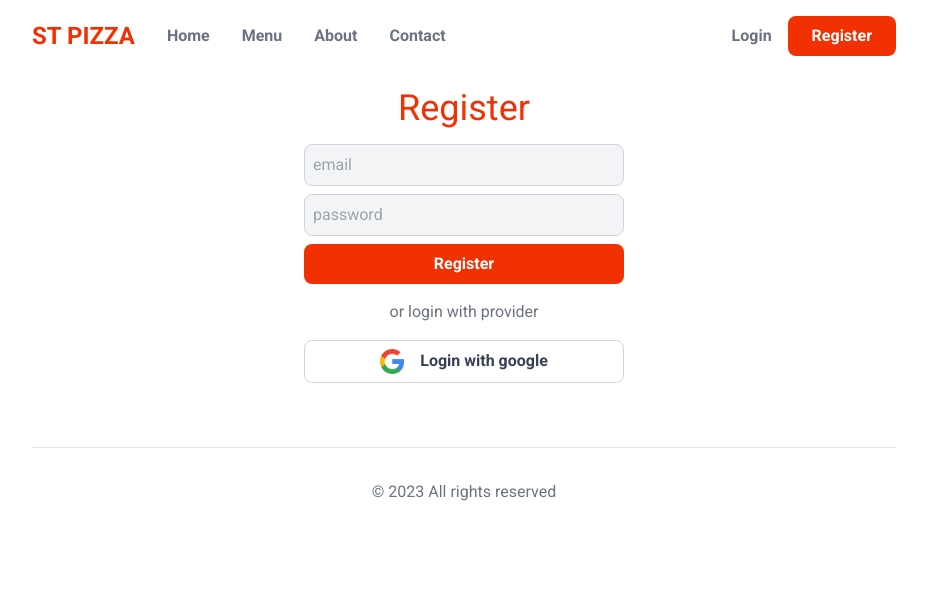
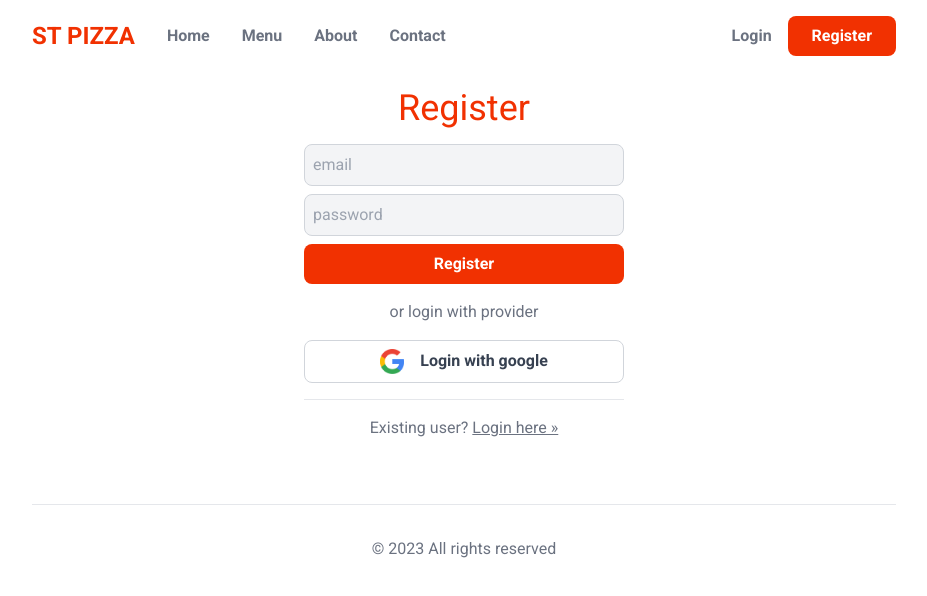
Before and after one commit to vvu060/food-delivery-app, a Next.js app: page /register in a window 1280 px wide. Shown: the top 596 px of the page, without its empty margins (176-1103 px from the left). Built offline with nearby package versions, Linux system fonts and the light colour scheme.

Commit message:
Add user registration functionality

```diff
--- a/src/app/register/page.tsx
+++ b/src/app/register/page.tsx
@@ -1,14 +1,74 @@
+'use client';
 import Image from 'next/image';
-import React from 'react';
+import Link from 'next/link';
+import React, { useState } from 'react';
 
 const RegisterPage = () => {
+  const [email, setEmail] = useState('');
+  const [password, setPassword] = useState('');
+  const [creatingUser, setCreatingUser] = useState(false);
+  const [userCreated, setUserCreated] = useState(false);
+  const [error, setError] = useState(false);
+
+  const handleFormSubmit = async (e: any) => {
+    e.preventDefault();
+    setCreatingUser(true);
+    setError(false);
+    setUserCreated(false);
+
+    const response = await fetch('/api/register', {
+      method: 'POST',
+      body: JSON.stringify({ email, password }),
+      headers: {
+        'Content-Type': 'application/json',
+      },
+    });
+
+    if (response.ok) {
+      setCreatingUser(false);
+      setUserCreated(true);
+      setEmail('');
+      setPassword('');
+    } else {
+      setCreatingUser(false);
+      setError(true);
+    }
+  };
+
   return (
     <section className='mt-8'>
       <h1 className='text-center text-primary text-4xl mb-4'>Register</h1>
-      <form className='block max-w-xs mx-auto'>
-        <input type='email' name='' id='' placeholder='email' />
-        <input type='password' name='' id='' placeholder='password' />
-        <button type='submit'>Register</button>
+      {userCreated && (
+        <div className='my-4 text-center'>
+          User Created <br /> Now you can{' '}
+          <Link href='/login' className='underline'>
+            login &raquo
+          </Link>{' '}
+        </div>
+      )}
+      {error && (
+        <div className='my-4 text-center'>
+          An error occurred <br /> Please try again later
+        </div>
+      )}
+      <form className='block max-w-xs mx-auto' onSubmit={handleFormSubmit}>
+        <input
+          type='email'
+          value={email}
+          disabled={creatingUser}
+          onChange={(e) => setEmail(e.target.value)}
+          placeholder='email'
+        />
+        <input
+          type='password'
+          value={password}
+          disabled={creatingUser}
+          onChange={(e) => setPassword(e.target.value)}
+          placeholder='password'
+        />
+        <button type='submit' disabled={creatingUser}>
+          Register
+        </button>
         <div className='my-4 text-center text-gray-500'>
           or login with provider
         </div>
@@ -16,6 +76,12 @@ const RegisterPage = () => {
           <Image src='/google.png' alt='google' width='24' height='24' />
           Login with google
         </button>
+        <div className='text-center my-4 text-gray-500 border-t pt-4'>
+          Existing user?{' '}
+          <Link className='underline' href='/login'>
+            Login here &raquo;
+          </Link>
+        </div>
       </form>
     </section>
   );
```
